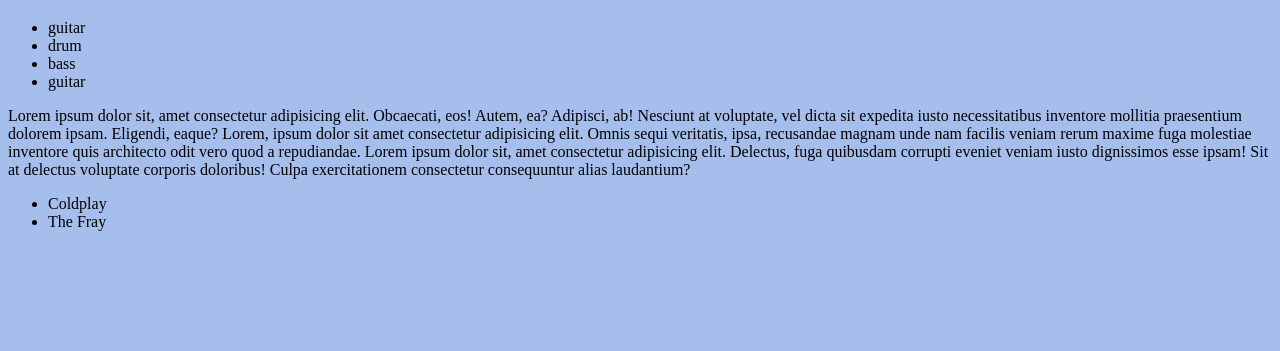
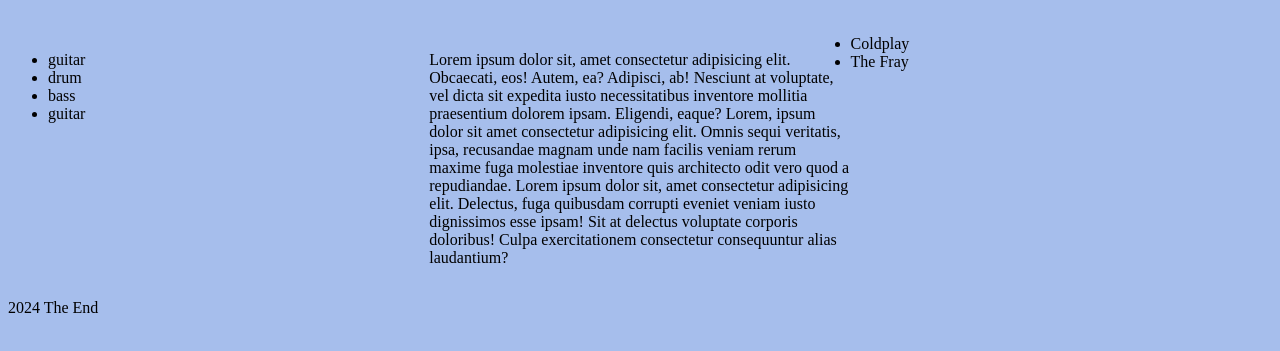
Before and after one commit to tiffanyv185/t1w2-responsiveness, a plain HTML site: page index.html in a window 1280 px wide. Shown: the part 61-412 px from the top of the page. Drawn offline with Linux system fonts and the light colour scheme.

Commit message:
added semantics and columns

```diff
--- a/index.html
+++ b/index.html
@@ -7,18 +7,36 @@
     <link rel="stylesheet" href="style.css">
 </head>
 <body>
+<header class="row">
     <h1>Hello world</h1>
+</header>
+<main class="row">
+    <div class="column">
         <ul>
             <li>guitar</li>
             <li>drum</li>
             <li>bass</li>
             <li>guitar</li>
         </ul>
+    </div>
+    <article class="column">
         <p>Lorem ipsum dolor sit, amet consectetur adipisicing elit. Obcaecati, eos! Autem, ea? Adipisci, ab! Nesciunt at voluptate, vel dicta sit expedita iusto necessitatibus inventore mollitia praesentium dolorem ipsam. Eligendi, eaque? Lorem, ipsum dolor sit amet consectetur adipisicing elit. Omnis sequi veritatis, ipsa, recusandae magnam unde nam facilis veniam rerum maxime fuga molestiae inventore quis architecto odit vero quod a repudiandae. Lorem ipsum dolor sit, amet consectetur adipisicing elit. Delectus, fuga quibusdam corrupti eveniet veniam iusto dignissimos esse ipsam! Sit at delectus voluptate corporis doloribus! Culpa exercitationem consectetur consequuntur alias laudantium?</p>
-
+    </article>
+    <aside class="row">
         <ul>
             <li>Coldplay</li>
             <li>The Fray</li>
         </ul>
+    </aside>
+    <footer class="row">
+        <p>2024 The End</p>
+    </footer>
+</main>
+
+
+
+
+
+
 </body>
 </html>
--- a/style.css
+++ b/style.css
@@ -2,8 +2,30 @@ body {
     background-color: lightcoral
 }
 
-@media screen and (min-width: 600px) {
+
+
+/* Create three equal columns that float next to each other */
+.column {
+    float: left;
+    width: 33.33%;
+  }
+
+  @media screen and (min-width: 600px) {
     body {
         background-color: rgb(166, 190, 236);
     }
 }
+
+  /* Clear floats after the columns */
+  .row:after {
+    content: "";
+    display: table;
+    clear: both;
+  }
+
+  /* Responsive layout - makes the three columns stack on top of each other instead of next to each other on smaller screens (600px wide or less) */
+  @media screen and (max-width: 600px) {
+    .column {
+      width: 100%;
+    }
+  }
```
Lines whose indentation alone changed are shown as unchanged.
